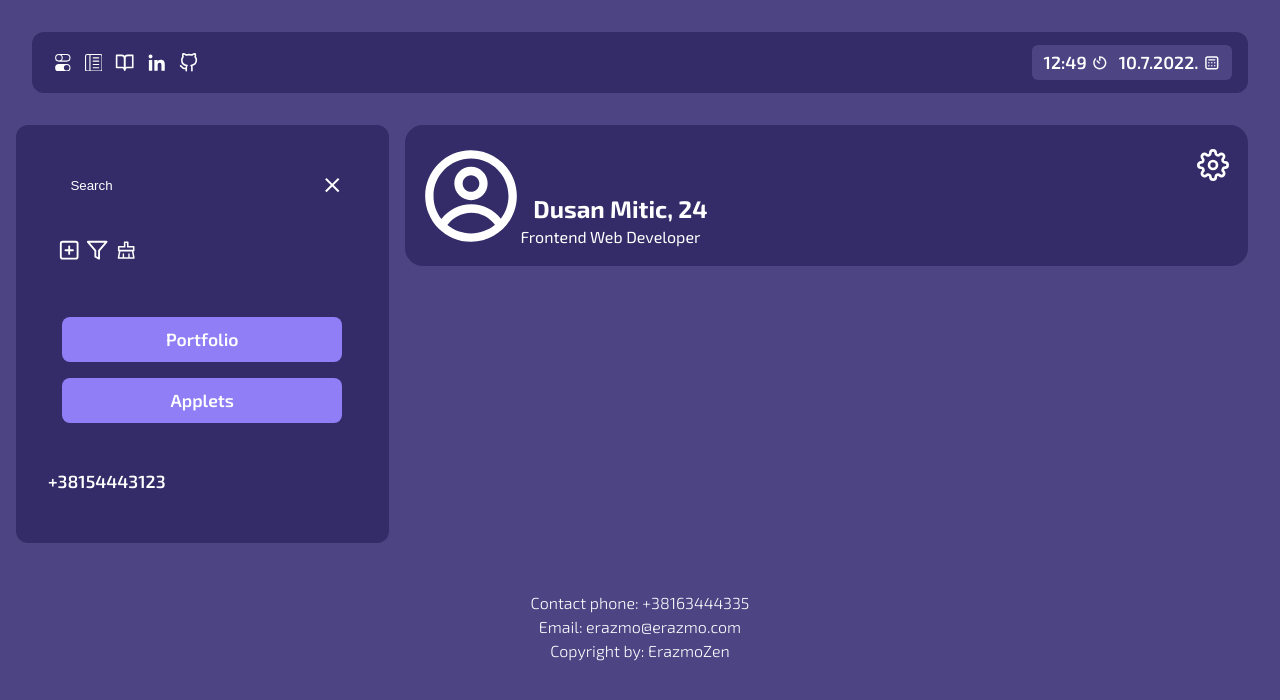
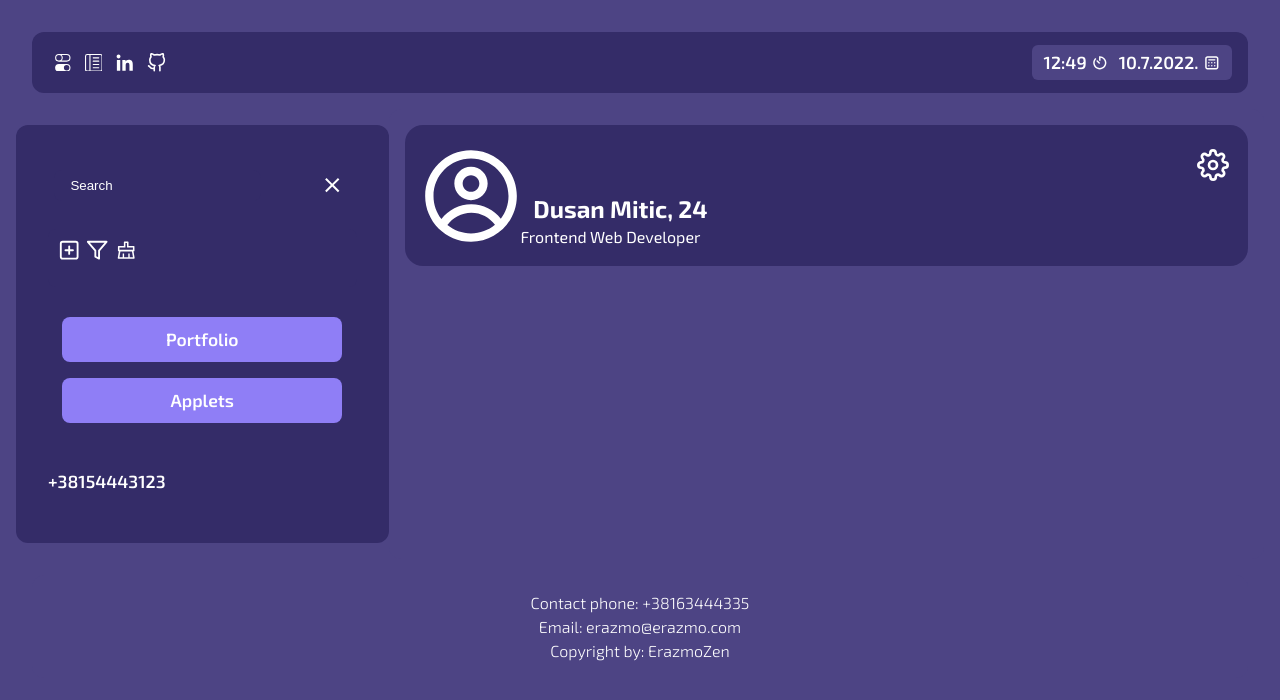
Before and after one commit to erazmozen/hub, a React (Create React App) app: page / in a window 1280 px wide. Shown: the top 700 px of the page. Built offline with nearby package versions, Linux system fonts and the light colour scheme.

Commit message:
Add links

```diff
--- a/src/components/Header/Header.jsx
+++ b/src/components/Header/Header.jsx
@@ -17,13 +17,10 @@ const Header = ({ icons }) => {
         <button onClick={toggleShowpage}>
           <icons.BsReverseLayoutTextSidebarReverse />
         </button>
-        <a href="#">
-          <icons.FiBookOpen />
-        </a>
-        <a href="#">
+        <a href="www.linkedin.com/in/erazmozen">
           <icons.GrLinkedinOption />
         </a>
-        <a href="#">
+        <a href="https://github.com/erazmozen">
           <icons.FiGithub />
         </a>
       </div>
```
